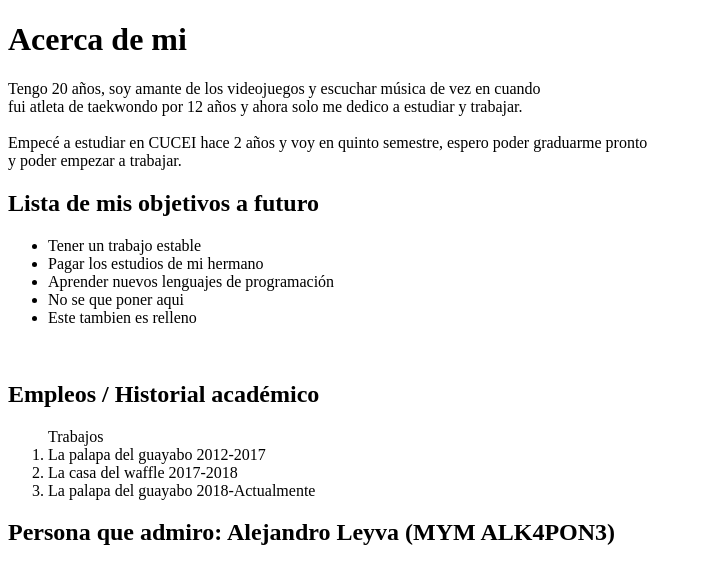
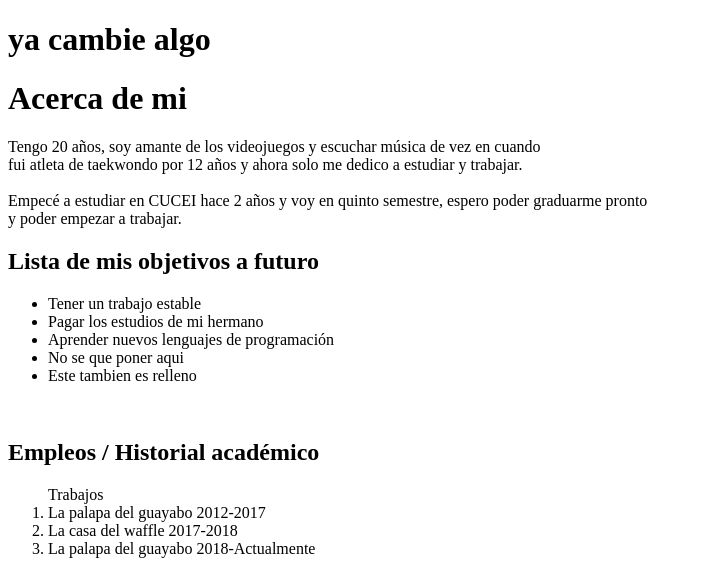
Before and after one commit to JLML-8/practica-html, a plain HTML site: page index.html in a window 1280 px wide. Shown: the top 563 px of the page, without its empty margins (0-703 px from the left). Drawn offline with Linux system fonts and the light colour scheme.

Commit message:
agrega un titulo

```diff
--- a/index.html
+++ b/index.html
@@ -2,6 +2,7 @@
 <HTML>
 	<HEAD>
 		<title>Juan Luis Montes Lopez</title>
+		<H1>ya cambie algo</H1>
 	</HEAD>
 	<H1>Acerca de mi</H1>
 	<body>Tengo 20 años, soy amante de los videojuegos y escuchar música de vez en cuando<br/>
```
